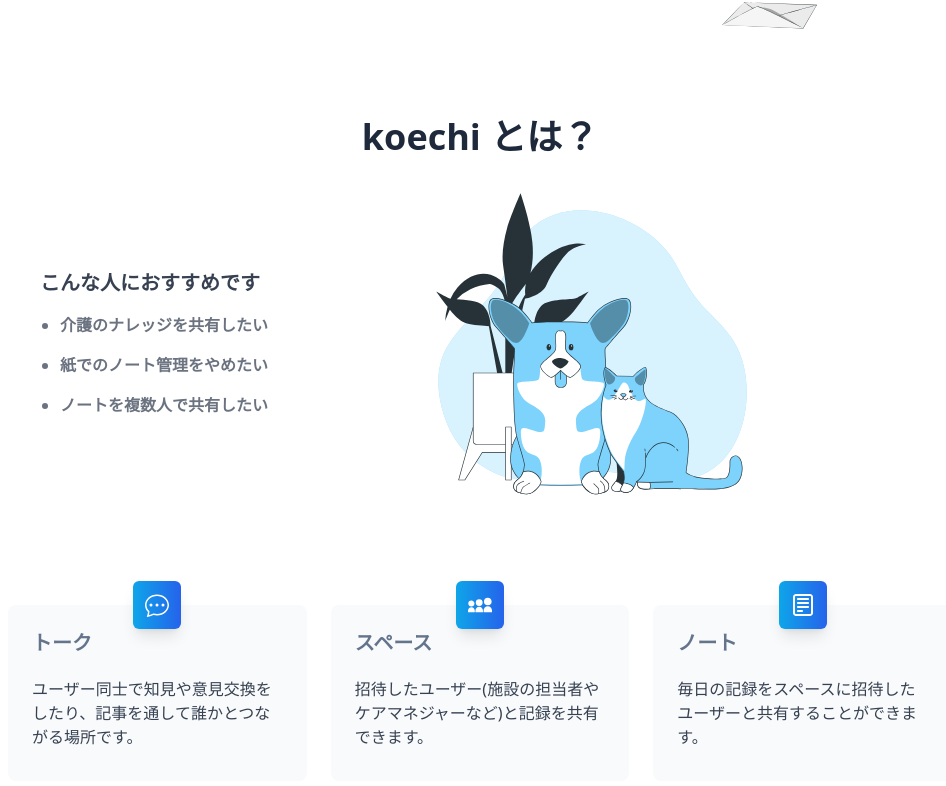
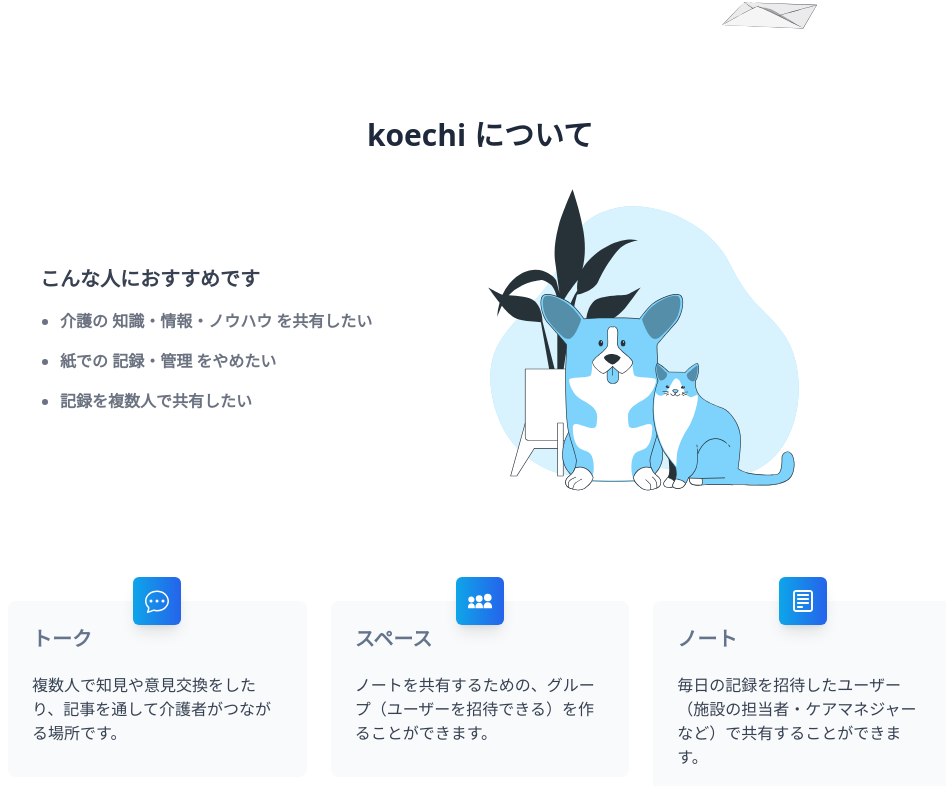
Before and after one commit to yousakamori/koechi-front, a Next.js app: page /about in a window 1280 px wide. Shown: the part 534-1320 px from the top of the page, without its empty margins (160-1106 px from the left). Built offline with nearby package versions, Linux system fonts and the light colour scheme; no server answers.

Commit message:
heroiconsを削除

```diff
--- a/package.json
+++ b/package.json
@@ -18,7 +18,6 @@
   },
   "dependencies": {
     "@headlessui/react": "^1.4.3",
-    "@heroicons/react": "^1.0.5",
     "@hookform/resolvers": "^2.8.5",
     "@next/bundle-analyzer": "^11.1.0",
     "@popperjs/core": "^2.11.2",
--- a/src/components/about/about.tsx
+++ b/src/components/about/about.tsx
@@ -15,17 +15,17 @@
     {
       icon: BsChatDots,
       title: 'トーク',
-      body: 'ユーザー同士で知見や意見交換をしたり、記事を通して誰かとつながる場所です。',
+      body: '複数人で知見や意見交換をしたり、記事を通して介護者がつながる場所です。',
     },
     {
       icon: SiMyspace,
       title: 'スペース',
-      body: '招待したユーザー(施設の担当者やケアマネジャーなど)と記録を共有できます。',
+      body: 'ノートを共有するための、グループ（ユーザーを招待できる）を作ることができます。',
     },
     {
       icon: CgNotes,
       title: 'ノート',
-      body: '毎日の記録をスペースに招待したユーザーと共有することができます。',
+      body: '毎日の記録を招待したユーザー（施設の担当者・ケアマネジャー など）で共有することができます。',
     },
   ];
   // ___________________________________________________________________________
@@ -37,8 +37,8 @@
         <Container className='max-w-md sm:max-w-5xl'>
           <div className='mt-4 text-center'>
             <div className='inline-block'>
-              <Typography variant='h1' align='left' fontSize='4xl'>
-                {APP_NAME} とは？
+              <Typography variant='h1' align='left'>
+                {APP_NAME} について
               </Typography>
             </div>
           </div>
@@ -50,9 +50,9 @@
               </p>
 
               <ul className='my-1 ml-5 font-semibold text-gray-500 list-disc text-bse'>
-                <li className='py-2'>介護のナレッジを共有したい</li>
-                <li className='py-2'>紙でのノート管理をやめたい</li>
-                <li className='py-2'>ノートを複数人で共有したい</li>
+                <li className='py-2'>介護の 知識・情報・ノウハウ を共有したい</li>
+                <li className='py-2'>紙での 記録・管理 をやめたい</li>
+                <li className='py-2'>記録を複数人で共有したい</li>
               </ul>
             </div>
             <div className='w-full'>
--- a/src/components/overlays/create-note-modal/select-space.tsx
+++ b/src/components/overlays/create-note-modal/select-space.tsx
@@ -1,7 +1,8 @@
 import { Listbox, Transition } from '@headlessui/react';
-import { CheckIcon, SelectorIcon } from '@heroicons/react/solid';
 import clsx from 'clsx';
 import React from 'react';
+import { BiCheck } from 'react-icons/bi';
+import { HiSelector } from 'react-icons/hi';
 import { Emoji } from '@/components/ui/emoji';
 import { OmitSpace } from '@/types/space';
 // ___________________________________________________________________________
@@ -32,7 +33,7 @@
                 <div className='ml-2 truncate'>{selected.name}</div>
               </span>
               <span className='absolute inset-y-0 right-0 flex items-center pr-2 ml-3 pointer-events-none'>
-                <SelectorIcon className='w-5 h-5 text-gray-400' aria-hidden='true' />
+                <HiSelector className='w-5 h-5 text-gray-400' aria-hidden='true' />
               </span>
             </Listbox.Button>
 
@@ -79,7 +80,7 @@
                               'absolute inset-y-0 right-0 flex items-center pr-4',
                             )}
                           >
-                            <CheckIcon className='w-5 h-5' aria-hidden='true' />
+                            <BiCheck className='w-5 h-5' aria-hidden='true' />
                           </span>
                         ) : null}
                       </>
```
Also changed, not shown: public/images/hero.svg (deleted), 1 other file (tests, documents, lock files or other folders).
